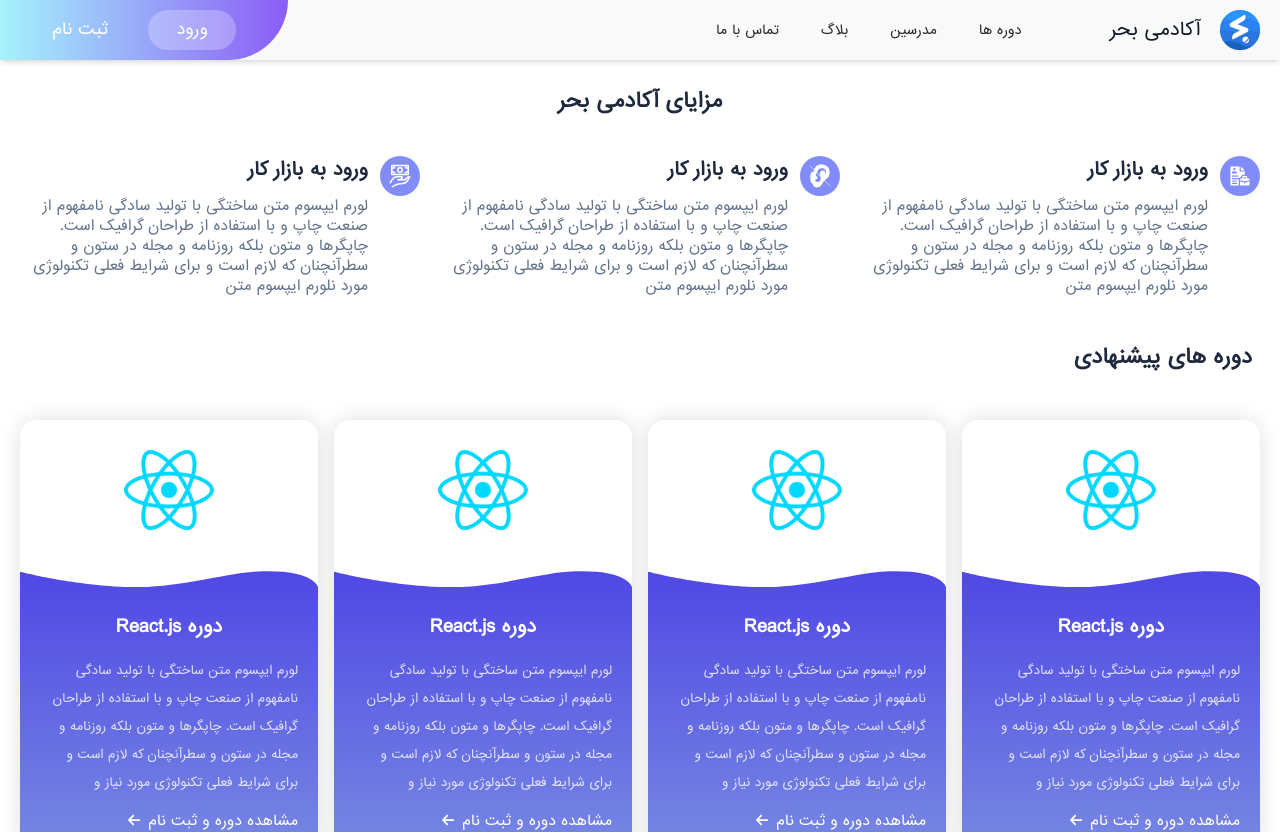
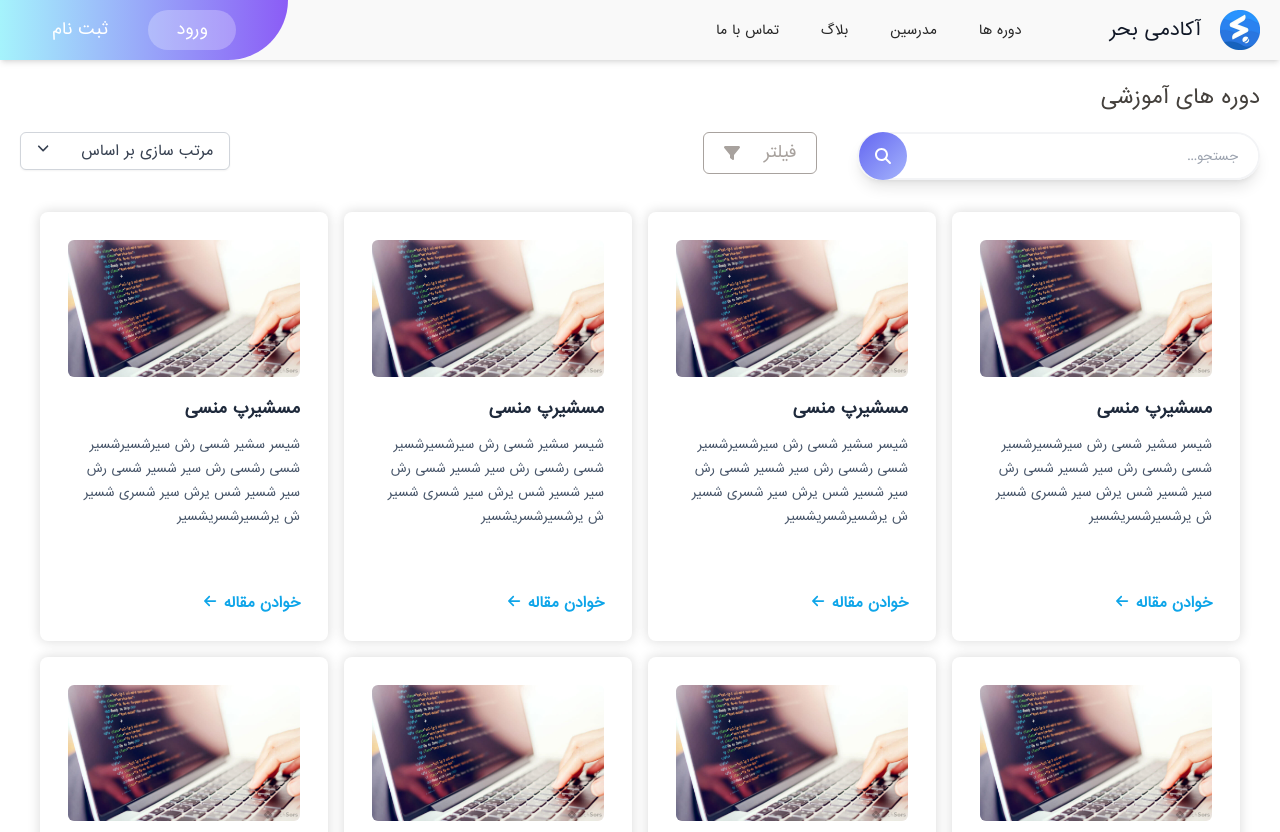
Before and after one commit to ParsaAsdpr/bahr-academy, a React (Create React App) app: page / in a window 1280 px wide. Shown: the top 832 px of the page. Built offline with nearby package versions, Linux system fonts and the light colour scheme.

Commit message:
finished articles

```diff
--- a/src/App.js
+++ b/src/App.js
@@ -1,24 +1,18 @@
 import React, { Component } from 'react';
 import './font.css'
 import { Navbar } from './components/Navbar/Navbar.jsx';
-import { Header } from './Containers/Landing/Header';
 import NotFound from './Containers/404/404';
 import Signup from './Containers/Signup/Signup';
 import Footer from './Containers/Footer/Footer';
-import RecCourses from './Containers/Landing/RecommendedC';
-import RecentArticles from './Containers/Landing/RecentArticles';
-import Advantages from './Containers/Landing/Advantages';
-import Tutors from './Containers/Landing/Tutors';
+import Landing from './Containers/Landing/Landing';
+import Articles from './Containers/Blog/Articles';
 
 
 function App() {
   return (
     <div dir='rtl'>
       <Navbar></Navbar>
-      <Advantages></Advantages>
-      <RecCourses></RecCourses>
-      <Tutors></Tutors>
-      <RecentArticles></RecentArticles>
+      <Articles></Articles>
       <Footer></Footer>
     </div>
   );
--- /dev/null
+++ b/src/Containers/Blog/Articles.jsx
@@ -0,0 +1,26 @@
+import React, { Component } from 'react';
+import { ArticleCard } from '../../components/Blog/ArticleCard';
+import PageContainer from '../../components/common/PageContainer';
+import blog from "../../assets/images/blog.png"
+
+class Articles extends Component {
+    state = {
+        items: [{text: "محبوب ترین ها", url:"#"},{text: "جدیدترین ها", url: "#"},],
+        // make an array from 1 to 50
+        array: [1,2,3,4,5,6,7,8,9,10,11,12,13,14,15,16,17,18,19,20,21,22,23,24,25,26,27,28,29,30,31,32,33,34,35,36,37,38,39,40,41,42,43,44,45,46,47,48,49,50]
+     }
+    render() {
+        const { items, array } = this.state;
+        return (
+            <PageContainer items={items} title="دوره های آموزشی">
+                {array.map((item, index) => {
+                    return(
+                        <ArticleCard title="مسشیرپ منسی" desc="شیسر سشیر شسی رش سیرشسیرشسیر شسی رشسی رش سیر شسیر شسی رش سیر شسیر شس یرش سیر شسری شسیر ش یرشسیرشسریشسیر" image={blog} key={item}></ArticleCard>
+                    )
+                })}
+            </PageContainer>
+        );
+    }
+}
+
+export default Articles;
--- /dev/null
+++ b/src/Containers/Landing/Landing.jsx
@@ -0,0 +1,21 @@
+import React, { Component, Fragment } from 'react';
+import RecCourses from './RecommendedC';
+import RecentArticles from './RecentArticles';
+import Advantages from './Advantages';
+import Tutors from './Tutors';
+
+class Landing extends Component {
+    state = {  }
+    render() {
+        return (
+            <Fragment>
+                <Advantages></Advantages>
+                <RecCourses></RecCourses>
+                <Tutors></Tutors>
+                <RecentArticles></RecentArticles>
+            </Fragment>
+        );
+    }
+}
+
+export default Landing;
--- /dev/null
+++ b/src/components/common/Filter.jsx
@@ -0,0 +1,17 @@
+import { faFilter } from "@fortawesome/free-solid-svg-icons";
+import { FontAwesomeIcon } from "@fortawesome/react-fontawesome";
+import React from "react";
+
+const Filter = (props) => {
+  return (
+    <div
+      onClick={props.OnFilter}
+      className={`px-5 py-2 cursor-pointer text-stone-400 rounded-md border border-stone-400 float-right mx-6 flex justify-between gap-6 items-center`}
+    >
+      فیلتر
+      <FontAwesomeIcon icon={faFilter}></FontAwesomeIcon>
+    </div>
+  );
+};
+
+export default Filter;
--- /dev/null
+++ b/src/components/common/PageContainer.jsx
@@ -0,0 +1,41 @@
+import React from "react";
+import SearchBox from "./SearchBox";
+import Filter from "./Filter";
+import SortButton from "./SortDropdown";
+
+const PageContainer = (props) => {
+  return (
+    <div className="max-w-7xl py-6 px-5 mx-auto">
+      <h1 className="text-xl text-stone-700">{props.title}</h1>
+      <div className="my-5 grid grid-cols-12 gap-y-7 gap-4">
+        <div className="md:col-span-4 col-span-full">
+          <SearchBox placeholder="جستجو..."></SearchBox>
+        </div>
+        <div className="md:col-span-2 col-span-6">
+          <Filter onFilter={props.onFilter}></Filter>
+        </div>
+
+        <div className="col-span-6">
+        <SortButton>
+          {props.items.map((item, index) => {
+            return (
+              <a
+                href={item.url}
+                key={index}
+                className="text-gray-700 block px-4 py-2 text-center text-sm hover:bg-stone-50"
+              >
+                {item.text}
+              </a>
+            );
+          })}
+        </SortButton>
+        </div>
+      </div>
+      <div className="px-5 mt-8 grid gap-4 grid-cols-1 sm:grid-cols-2 lg:grid-cols-4">
+        {props.children}
+      </div>
+    </div>
+  );
+};
+
+export default PageContainer;
--- /dev/null
+++ b/src/components/common/SearchBox.jsx
@@ -0,0 +1,23 @@
+import { faSearch } from "@fortawesome/free-solid-svg-icons";
+import { FontAwesomeIcon } from "@fortawesome/react-fontawesome";
+import React from "react";
+
+const SearchBox = (props) => {
+  return (
+    <div className={`w-full border-2 border-gray-100 shadow-lg rounded-full h-12 flex items-center relative ${props.cName} float-right`}>
+      <button
+        className="flex items-center text-white bg-gradient-to-br from-indigo-500 to-indigo-300 rounded-full absolute left-0 p-4 hover:px-7 duration-300"
+        style={{ marginRight: "1px" }}
+      >
+        <FontAwesomeIcon icon={faSearch}></FontAwesomeIcon>
+      </button>
+      <input
+        type="text"
+        className="float-right h-full w-full font-extralight text-xs px-5 rounded-full bg-opacity-0 outline-0"
+        placeholder={props.placeholder}
+      />
+    </div>
+  );
+};
+
+export default SearchBox;
--- /dev/null
+++ b/src/components/common/SortDropdown.jsx
@@ -0,0 +1,38 @@
+import React, { Fragment, useState } from "react";
+import { FontAwesomeIcon } from "@fortawesome/react-fontawesome";
+import { faAngleDown } from "@fortawesome/free-solid-svg-icons";
+
+const SortButton = (props) => {
+  const [ showOptions, setShowOptions ] = useState(false);
+  const handleClick = () => {
+    setShowOptions(!showOptions);
+  }
+  return (
+    <div className="float-left">
+
+      <div className="relative inline-block text-left duration-200 ease-in-out">
+        <div>
+          <button
+          onClick={handleClick}
+            type="button"
+            className="inline-flex justify-between gap-8 w-full rounded-md border border-gray-300 shadow-sm px-4 py-2 bg-white text-sm font-medium text-gray-700
+            hover:bg-gray-50 focus:outline-none focus:ring-2 focus:ring-offset-2 focus:ring-offset-gray-100 focus:ring-indigo-500"
+          >
+            مرتب سازی بر اساس
+            <FontAwesomeIcon icon={faAngleDown}></FontAwesomeIcon>
+          </button>
+        </div>
+
+       {showOptions && ( <div
+          className="origin-top-right absolute z-50 right-0 mt-2 rounded-md shadow-lg bg-white ring-1 ring-black ring-opacity-5 focus:outline-none"
+        >
+          <div className="py-1" role="none">
+            {props.children}
+          </div>
+        </div>)}
+      </div>
+    </div>
+  );
+};
+
+export default SortButton;
```
